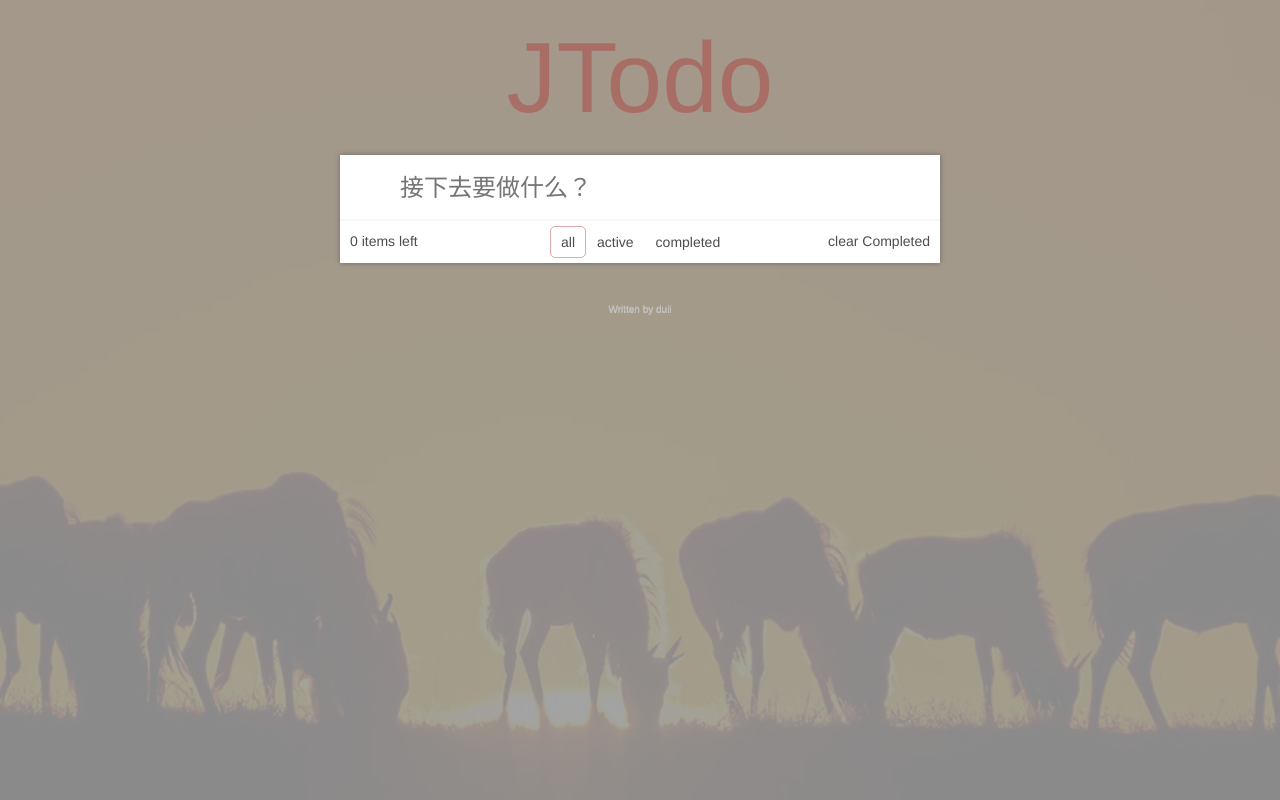
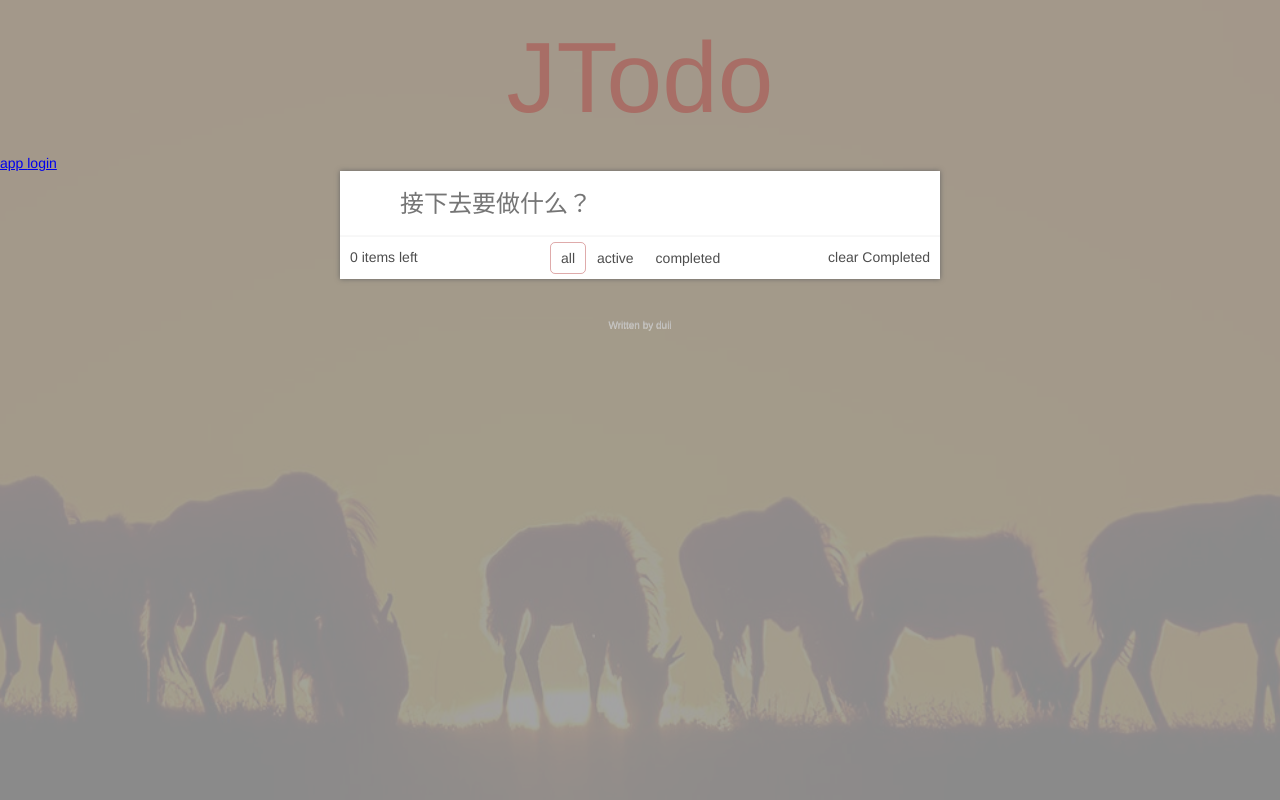
Before and after one commit to galaxxxy/vue-ssr-tech, a Vue app: page /app in a window 1280 px wide. Built offline with nearby package versions, Linux system fonts and the light colour scheme; the HTML template or start-up script is replaced by a standard one.

Commit message:
创建router实例时可能用到的参数及作用

```diff
--- a/client/app.vue
+++ b/client/app.vue
@@ -2,21 +2,25 @@
   <div id="app">
     <div id="cover" />
     <Header />
-    <todo />
+    <router-link to="/app">
+      app
+    </router-link>
+    <router-link to="/login">
+      login
+    </router-link>
+    <router-view />
     <Footer />
   </div>
 </template>
 
 <script>
 import Header from './views/layout/header.vue'
-import Todo from './views/todo/todo.vue'
 import Footer from './views/layout/footer.jsx'
 
 export default {
   components: {
     Header,
-    Footer,
-    Todo
+    Footer
   },
   data () {
     return {
--- /dev/null
+++ b/client/config/router.js
@@ -0,0 +1,23 @@
+import Router from 'vue-router'
+import routes from './routes.js'
+
+export default () => {
+  return new Router({
+    routes,
+    mode: 'history',
+    // base: '/base/',
+    linkActiveClass: 'active-link',
+    linkExactActiveClass: 'exact-active-link',
+    scrollBehavior (to, from, savedPosition) {
+      if (savedPosition) {
+        return savedPosition
+      } else {
+        return { x: 0, y: 0 }
+      }
+    },
+    // parseQuery (query) {},
+    // stringifyQuery (obj) {},
+    // 不支持history模式时变为hash模式
+    fallback: true
+  })
+}
--- /dev/null
+++ b/client/config/routes.js
@@ -0,0 +1,17 @@
+import Todo from '../views/todo/todo.vue'
+import Login from '../views/login/login.vue'
+
+export default [
+  {
+    path: '/',
+    redirect: '/app'
+  },
+  {
+    path: '/app',
+    component: Todo
+  },
+  {
+    path: '/login',
+    component: Login
+  }
+]
--- a/client/index.js
+++ b/client/index.js
@@ -1,11 +1,17 @@
 import Vue from 'vue'
+import VueRouter from 'vue-router'
 import App from './app.vue'
+import createRouter from './config/router'
 
 import './assets/styles/global.styl'
 
 const root = document.createElement('div')
 document.body.appendChild(root)
 
+Vue.use(VueRouter)
+const router = createRouter()
+
 new Vue({
+  router,
   render: (h) => h(App)
 }).$mount(root)
--- /dev/null
+++ b/client/views/login/login.vue
@@ -0,0 +1,8 @@
+<template>
+  <div>this is login page</div>
+</template>
+
+<script>
+export default {
+}
+</script>
--- a/package.json
+++ b/package.json
@@ -26,7 +26,8 @@
   },
   "homepage": "https://github.com/galaxxxy/vue-ssr-tech#readme",
   "dependencies": {
-    "vue": "^2.6.11"
+    "vue": "^2.6.11",
+    "vue-router": "^3.1.6"
   },
   "devDependencies": {
     "@babel/core": "^7.9.0",
```
Also changed, not shown: 3 other files (tests, documents, lock files or other folders).
